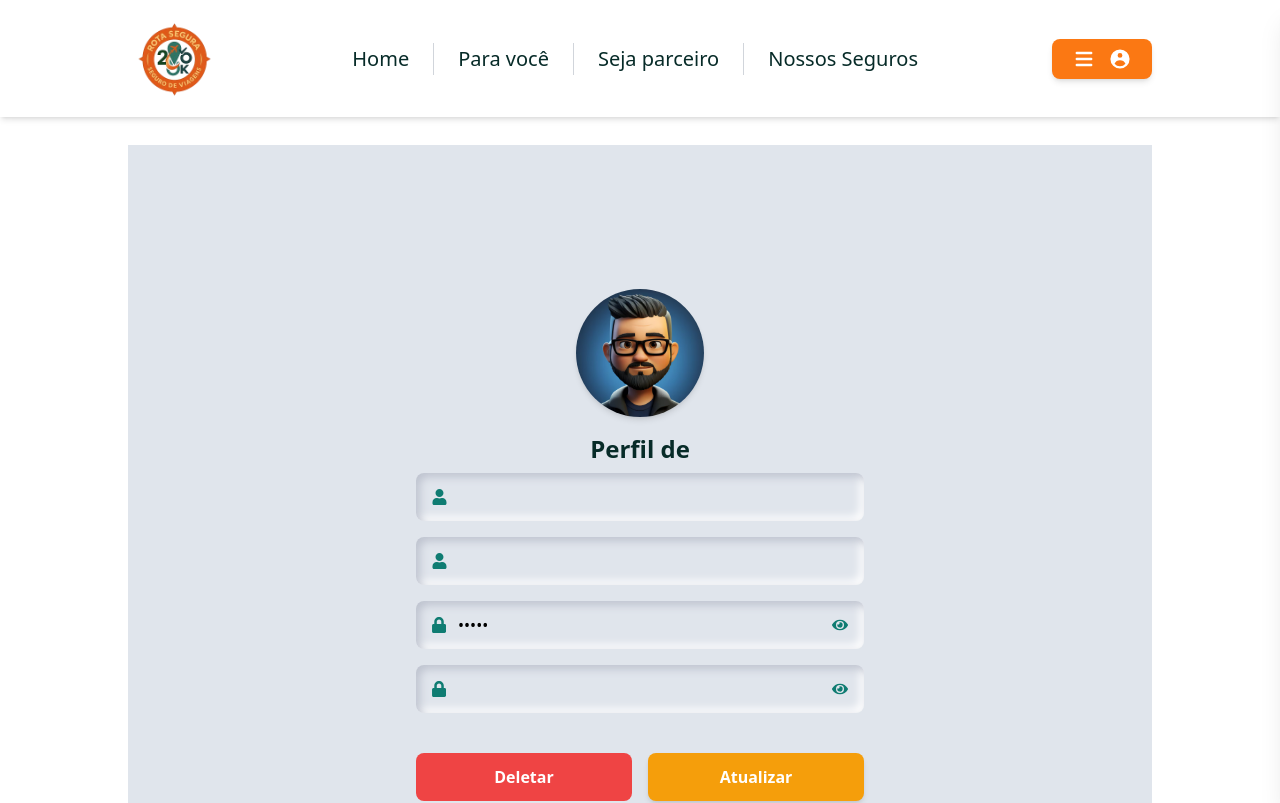
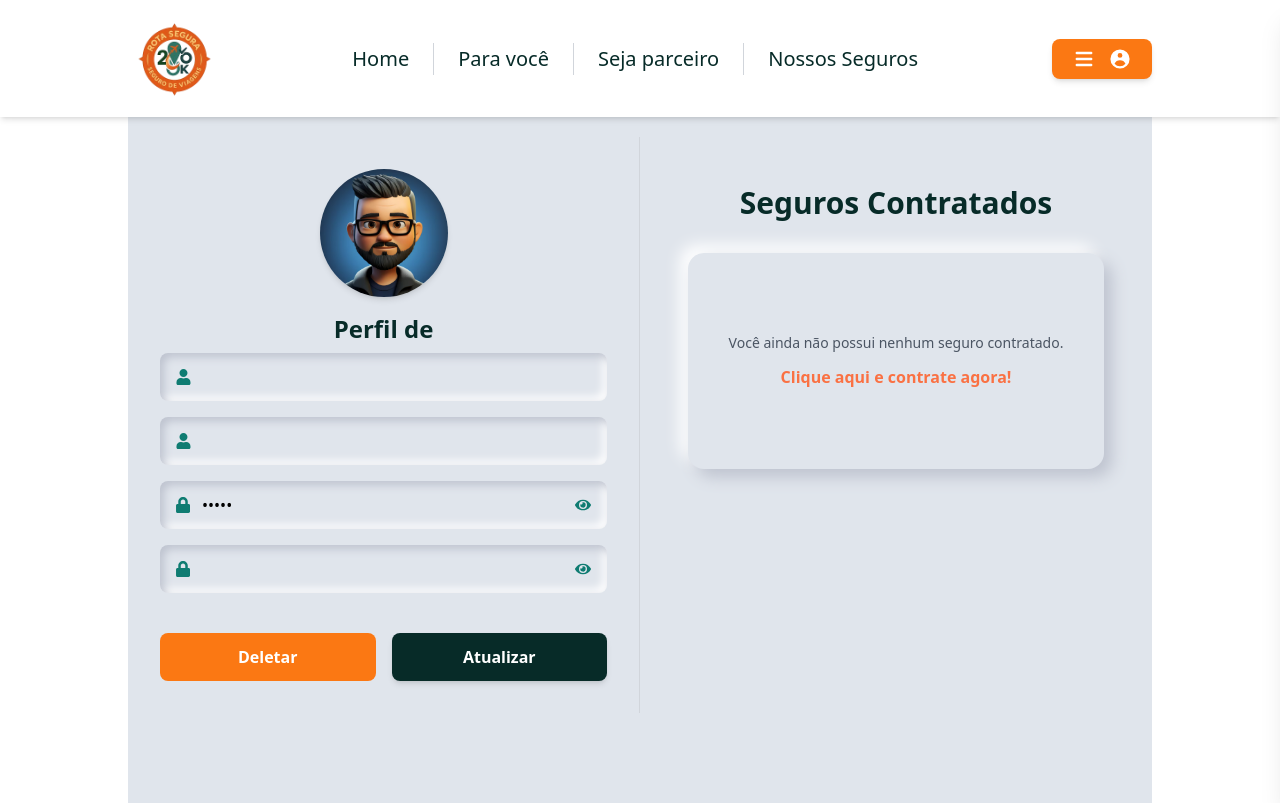
Before and after one commit to Grupo-03-Turma-JavaScript-08/seguro-react, a React (Vite) app: page /perfil in a window 1280 px wide. Shown: the top 803 px of the page. Built offline with nearby package versions, Linux system fonts and the light colour scheme.

Commit message:
✨ feat: adiciona funcionalidade de exibição de seguros contratados no perfil do usuário

```diff
--- a/src/perfil/PerfilUsuario.tsx
+++ b/src/perfil/PerfilUsuario.tsx
@@ -4,27 +4,44 @@ import { atualizarUsuario, deletarUsuario } from "../services/usuarioService";
 import perfilImg from "../assets/img/avatar.png";
 import { ToastAlerta } from "../utils/ToastAlerta.ts";
 import { FaUser, FaLock, FaEye, FaEyeSlash } from "react-icons/fa";
-import {NavLink} from "react-router-dom";
+import { NavLink } from "react-router-dom";
+import { buscarSegurosPorUsuario } from "../services/seguroService.ts";
+import type { Seguro } from "../models/Seguro";
 
 export default function PerfilUsuario() {
     const { usuario, handleLogout } = useContext(AuthContext);
 
     const [nome, setNome] = useState("");
     const [email, setEmail] = useState("");
-    const [senha, setSenha] = useState("*****"); // começa mascarado
+    const [senha, setSenha] = useState("*****");
     const [confirmarSenha, setConfirmarSenha] = useState("");
 
     const [mostrarSenha, setMostrarSenha] = useState(false);
     const [mostrarConfirmarSenha, setMostrarConfirmarSenha] = useState(false);
 
     const [confirmarDelete, setConfirmarDelete] = useState(false);
+    const [seguros, setSeguros] = useState<Seguro[]>([]);
 
-    // Atualiza os inputs quando o usuario mudar
     useEffect(() => {
         if (usuario) {
             setNome(usuario.nome || "");
             setEmail(usuario.email || "");
-            setSenha("*****"); // exibe como mascarado
+            setSenha("*****");
+        }
+    }, [usuario]);
+
+    useEffect(() => {
+        async function carregarSeguros() {
+            try {
+                const resposta = await buscarSegurosPorUsuario(usuario.id, usuario.token);
+                setSeguros(resposta);
+            } catch {
+                console.error("Erro ao buscar seguros contratados");
+            }
+        }
+
+        if (usuario?.id) {
+            carregarSeguros();
         }
     }, [usuario]);
 
@@ -64,7 +81,10 @@ export default function PerfilUsuario() {
     }
 
     return (
-        <div className="h-screen h-1/5 bg-[#e0e5ec] flex flex-col items-center justify-center p-8">
+        <div className="-mt-[120px] min-h-screen bg-[#e0e5ec] flex items-center justify-center">
+            <div className="flex w-full max-w-8xl bg-[#e0e5ec]">
+                {/* Coluna esquerda */}
+                <div className="flex flex-col items-center justify-center w-1/2 p-8 border-r border-gray-300">
                     <img
                         src={perfilImg}
                         alt="Foto de perfil"
@@ -76,8 +96,7 @@ export default function PerfilUsuario() {
 
                     <form onSubmit={handleUpdate} className="flex flex-col gap-4 w-full max-w-md">
                         {/* Nome */}
-                <div className="flex items-center px-4 py-3 rounded-lg bg-[#e0e5ec]
-                                shadow-[inset_4px_4px_8px_#bec3cf,inset_-4px_-4px_8px_#ffffff]">
+                        <div className="flex items-center px-4 py-3 rounded-lg bg-[#e0e5ec] shadow-[inset_4px_4px_8px_#bec3cf,inset_-4px_-4px_8px_#ffffff]">
                             <FaUser className="text-[#0F7C72] mr-3" />
                             <input
                                 type="text"
@@ -88,8 +107,7 @@ export default function PerfilUsuario() {
                         </div>
 
                         {/* Email */}
-                <div className="flex items-center px-4 py-3 rounded-lg bg-[#e0e5ec]
-                                shadow-[inset_4px_4px_8px_#bec3cf,inset_-4px_-4px_8px_#ffffff]">
+                        <div className="flex items-center px-4 py-3 rounded-lg bg-[#e0e5ec] shadow-[inset_4px_4px_8px_#bec3cf,inset_-4px_-4px_8px_#ffffff]">
                             <FaUser className="text-[#0F7C72] mr-3" />
                             <input
                                 type="email"
@@ -100,8 +118,7 @@ export default function PerfilUsuario() {
                         </div>
 
                         {/* Senha */}
-                <div className="flex items-center px-4 py-3 rounded-lg bg-[#e0e5ec]
-                                shadow-[inset_4px_4px_8px_#bec3cf,inset_-4px_-4px_8px_#ffffff]">
+                        <div className="flex items-center px-4 py-3 rounded-lg bg-[#e0e5ec] shadow-[inset_4px_4px_8px_#bec3cf,inset_-4px_-4px_8px_#ffffff]">
                             <FaLock className="text-[#0F7C72] mr-3" />
                             <input
                                 type={mostrarSenha ? "text" : "password"}
@@ -119,8 +136,7 @@ export default function PerfilUsuario() {
                         </div>
 
                         {/* Confirmar Senha */}
-                <div className="flex items-center px-4 py-3 rounded-lg bg-[#e0e5ec]
-                                shadow-[inset_4px_4px_8px_#bec3cf,inset_-4px_-4px_8px_#ffffff]">
+                        <div className="flex items-center px-4 py-3 rounded-lg bg-[#e0e5ec] shadow-[inset_4px_4px_8px_#bec3cf,inset_-4px_-4px_8px_#ffffff]">
                             <FaLock className="text-[#0F7C72] mr-3" />
                             <input
                                 type={mostrarConfirmarSenha ? "text" : "password"}
@@ -137,28 +153,93 @@ export default function PerfilUsuario() {
                             </button>
                         </div>
 
+                        {/* Botões */}
                         <div className="flex justify-between gap-4 mt-6">
                             <button
                                 type="button"
                                 onClick={() => setConfirmarDelete(true)}
-                        className="w-1/2 py-3 rounded-lg font-semibold text-white bg-red-500 hover:bg-red-700 transition"
+                                className="w-1/2 py-3 rounded-lg font-semibold text-white bg-[#FB7813] hover:bg-amber-600 transition"
                             >
                                 Deletar
                             </button>
                             <button
                                 type="submit"
-                        className="w-1/2 py-3 rounded-lg font-semibold text-white bg-amber-500 hover:bg-amber-600 shadow-md transition"
+                                className="w-1/2 py-3 rounded-lg font-semibold text-white bg-[#072B28] hover:bg-[#0F7C72] shadow-md transition"
                             >
                                 Atualizar
                             </button>
                         </div>
                     </form>
+                </div>
 
+                {/* Coluna direita */}
+                <div className="flex flex-col items-center justify-start w-1/2 p-12 overflow-y-auto">
+                    <h2 className="text-3xl font-bold text-[#072B28] mb-8">
+                        Seguros Contratados
+                    </h2>
+
+                    <div className="bg-[#e0e5ec] shadow-[8px_8px_16px_#bec3cf,-8px_-8px_16px_#ffffff] rounded-2xl p-8 text-center w-full max-w-2xl">
+                        {seguros.length > 0 ? (
+                            <div className="grid gap-6 sm:grid-cols-1 md:grid-cols-2">
+                                {seguros.map((seguro) => (
+                                    <div
+                                        key={seguro.id}
+                                        className="relative bg-white rounded-2xl p-6 shadow-[0_10px_30px_rgba(0,0,0,0.08)] border border-[#dce1e7] hover:scale-[1.02] transition-transform"
+                                    >
+                                        {/* Badge tipo */}
+                                        <div className="mb-2">
+                      <span className={`px-3 py-1 text-xs rounded-full font-semibold ${
+                          seguro.nome === "Internacional"
+                              ? "bg-[#0F7C72]/10 text-[#0F7C72]"
+                              : "bg-[#FA7143]/10 text-[#FA7143]"
+                      }`}>
+                        {seguro.nome}
+                      </span>
+                                        </div>
+
+                                        {/* Descrição */}
+                                        <h3 className="text-xl font-bold text-[#072B28] mb-3">
+                                            {seguro.descricao}
+                                        </h3>
+
+                                        {/* Detalhes */}
+                                        <div className="text-sm text-gray-700 space-y-1">
+                                            <p><span className="font-semibold">Origem:</span> {seguro.origem}</p>
+                                            <p><span className="font-semibold">Destino:</span> {seguro.destino}</p>
+                                            <p><span className="font-semibold">Duração:</span> {seguro.duracaoDias} dia(s)</p>
+                                        </div>
+
+                                        {/* Preço */}
+                                        <p className="mt-4 text-lg font-semibold text-[#FA7143]">
+                                            Valor total: R$ {Number(seguro.preco).toFixed(2)}
+                                        </p>
+                                    </div>
+                                ))}
+                            </div>
+                        ) : (
+                            <div className="flex flex-col items-center justify-center py-12">
+                                <p className="text-gray-600 mb-3 text-sm">
+                                    Você ainda não possui nenhum seguro contratado.
+                                </p>
+                                <NavLink
+                                    to="/paravoce"
+                                    className="text-[#FA7143] font-semibold hover:underline"
+                                >
+                                    Clique aqui e contrate agora!
+                                </NavLink>
+                            </div>
+                        )}
+                    </div>
+                </div>
+            </div>
+
+            {/* Modal de confirmação de exclusão */}
             {confirmarDelete && (
                 <div className="fixed inset-0 flex items-center justify-center bg-black bg-opacity-50">
                     <div className="bg-white p-6 rounded-lg shadow-lg">
                         <p className="mb-4 text-lg font-semibold text-gray-700">
-                            Tem certeza que deseja <span className="text-red-600">deletar</span> a conta?
+                            Tem certeza que deseja{" "}
+                            <span className="text-red-600">deletar</span> a conta?
                         </p>
                         <div className="flex gap-4 justify-end">
                             <button
```
Lines whose indentation alone changed are shown as unchanged.
